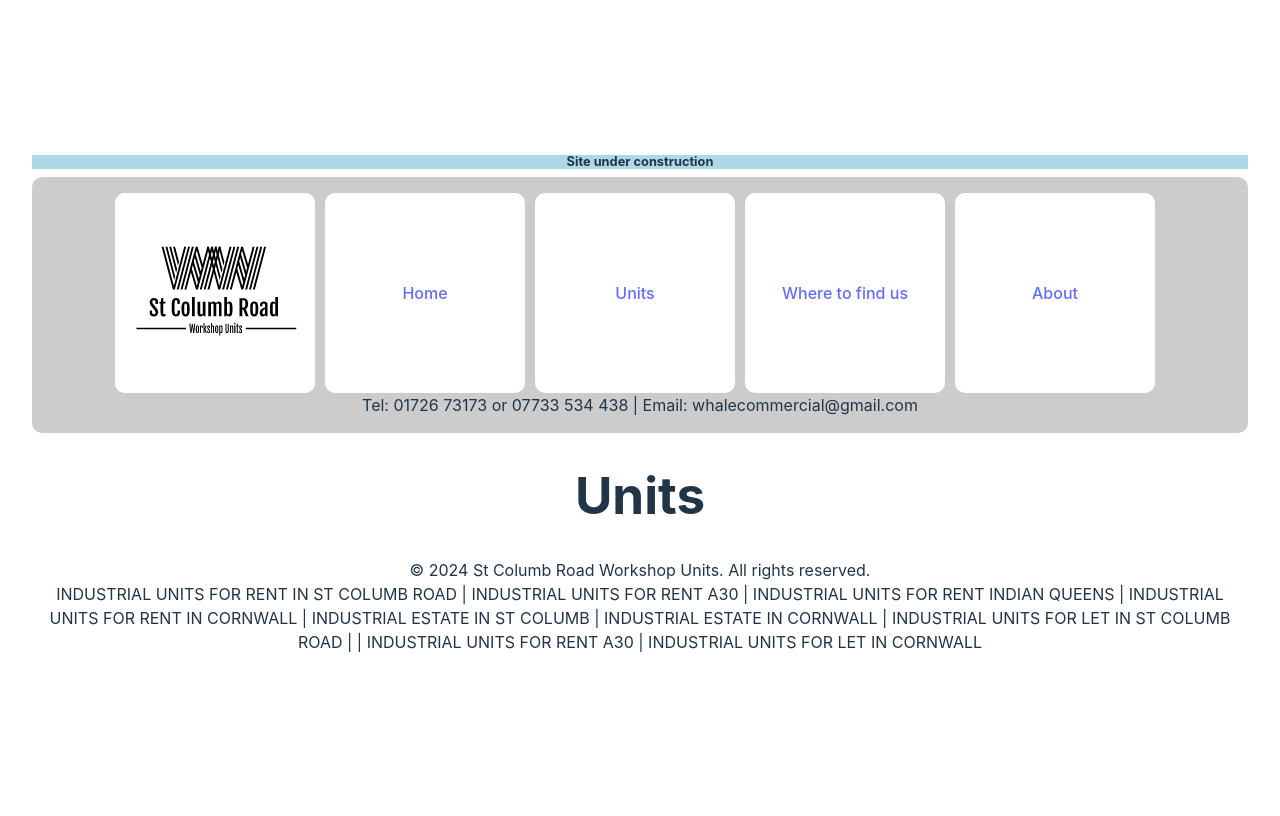
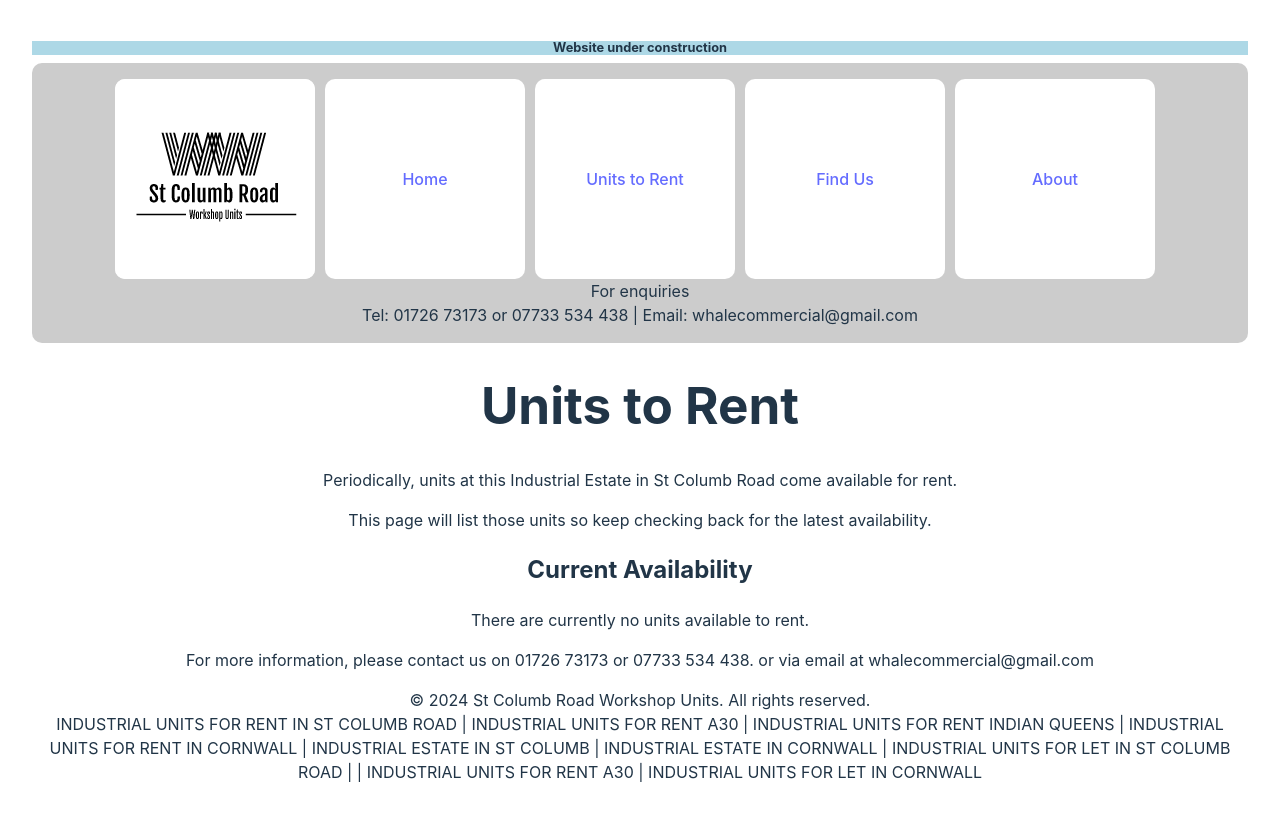
Before and after one commit to JeremyWhale/stcolumbroadsite, a Svelte app in the folder stcolumbfrontend/: page /units in a window 1280 px wide. Built offline with nearby package versions, Linux system fonts and the light colour scheme.

Commit message:
units and formatting

```diff
--- a/stcolumbfrontend/src/lib/Banner.svelte
+++ b/stcolumbfrontend/src/lib/Banner.svelte
@@ -1,5 +1,5 @@
 <script>
-    export let text = "Site under construction";
+    export let text = "Website under construction";
 </script>
 
 <style>
--- a/stcolumbfrontend/src/lib/Navbar.svelte
+++ b/stcolumbfrontend/src/lib/Navbar.svelte
@@ -5,8 +5,8 @@
 
     const routes = [
         { name: "Home", path: "/" },
-        { name: "Units", path: "/units" },
-        { name: "Where to find us", path: "/where" },
+        { name: "Units to Rent", path: "/units" },
+        { name: "Find Us", path: "/where" },
         { name: "About", path: "/about" },
     ];
 </script>
@@ -33,6 +33,9 @@
             </Link>
             {/if}
         {/each}
+    </div>
+    <div class="contact-info">
+        For enquiries
     </div>
     <div class="contact-info">
         Tel: 01726 73173 or 07733 534 438 | Email: whalecommercial@gmail.com
--- a/stcolumbfrontend/src/routes/Units.svelte
+++ b/stcolumbfrontend/src/routes/Units.svelte
@@ -1,10 +1,21 @@
 <script lang="ts">
-    // Add your script logic here
+
 </script>
 
+<main>
+    <h1>Units to Rent</h1>
+    <p>Periodically, units at this Industrial Estate in St Columb Road come available for rent. </p>
+    <p>This page will list those units so keep checking back for the latest availability.</p>
+    <div>
+        <h2>Current Availability</h2>
+        <p>There are currently no units available to rent.</p>
+        <p>For more information, please contact us on 01726 73173 or 07733 534 438. or via email at whalecommercial@gmail.com</p>
+    </div>
+    <div>
+
+    </div>
+</main>
+
 <style>
-    /* Add your component styles here */
+
 </style>
-<main>
-    <h1>Units</h1>
-</main>
```
